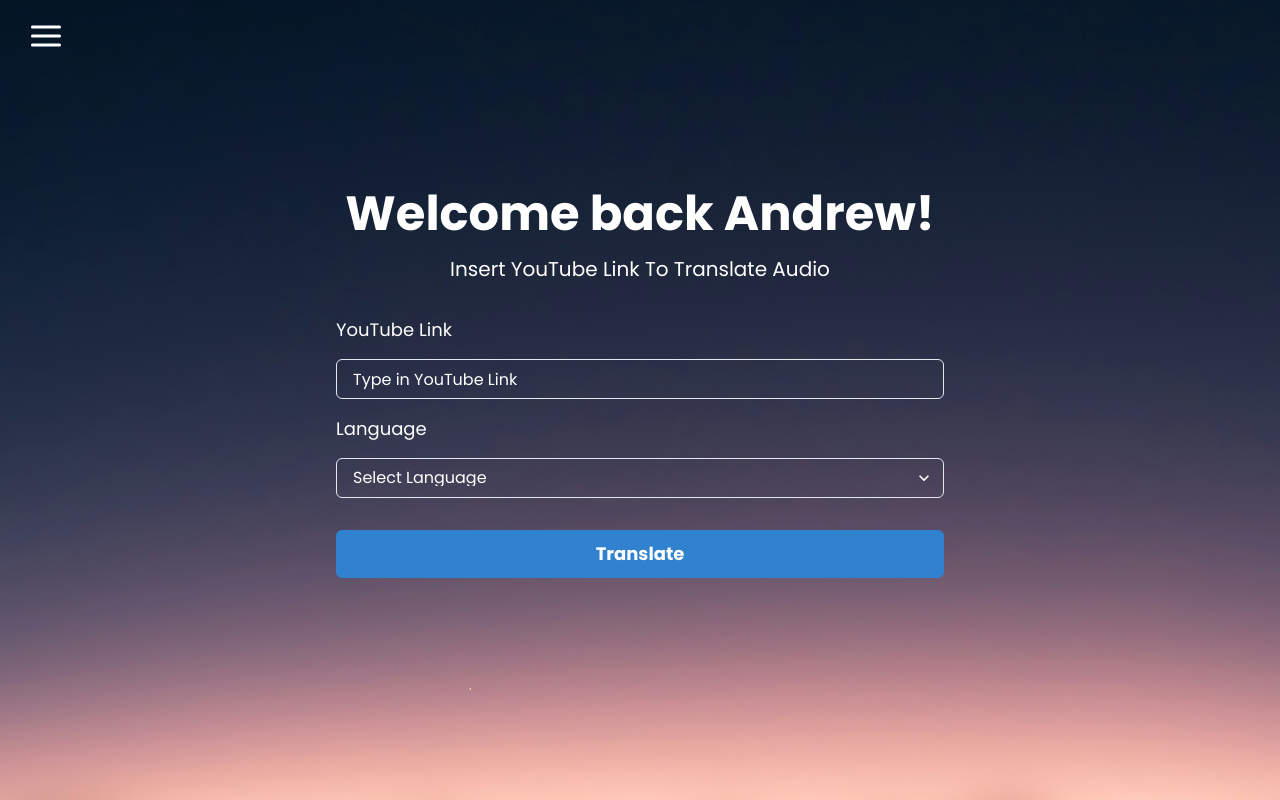
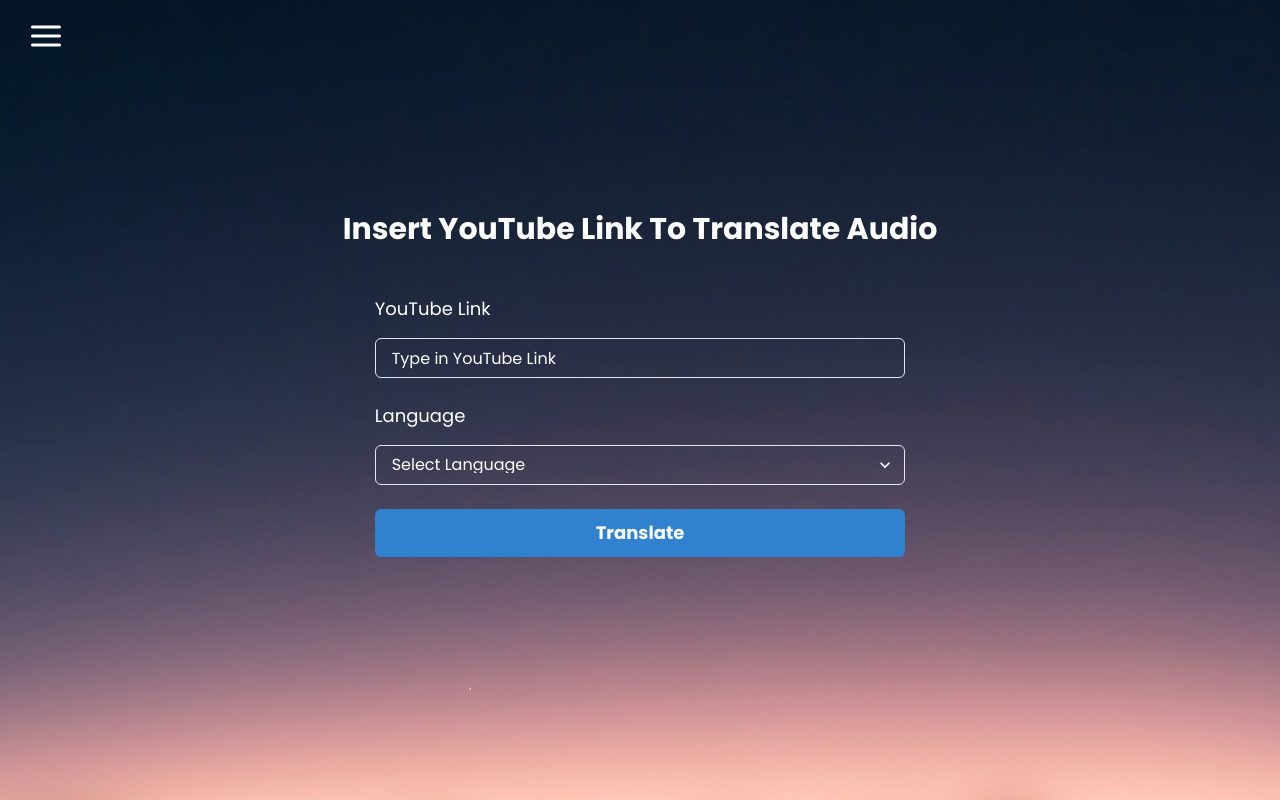
Before and after one commit to wxp02/LinguaStream, a React (Create React App) app in the folder frontend/: page /home in a window 1280 px wide. Built offline with nearby package versions, Linux system fonts and the light colour scheme.

Commit message:
Home page logic revamp

```diff
--- a/frontend/public/index.html
+++ b/frontend/public/index.html
@@ -2,7 +2,7 @@
 <html lang="en">
   <head>
     <meta charset="utf-8" />
-    <link rel="icon" href="%PUBLIC_URL%/favicon.ico" />
+    <link rel="icon" href="./landing-page.png" />
     <meta name="viewport" content="width=device-width, initial-scale=1" />
     <meta name="theme-color" content="#000000" />
     <meta
@@ -28,7 +28,7 @@
   </head>
   <body>
     <noscript>You need to enable JavaScript to run this app.</noscript>
-    <div id="root" style="height: 100vh; width: 100vw;"></div>
+    <div id="root" style="height: 100vh; width: 100vw"></div>
     <!--
       This HTML file is a template.
       If you open it directly in the browser, you will see an empty page.
--- /dev/null
+++ b/frontend/src/components/CustomHamburgerIcon.js
@@ -0,0 +1,21 @@
+import React from "react";
+import { IconButton } from "@chakra-ui/react";
+import { HamburgerIcon } from "@chakra-ui/icons";
+
+export default function CustomHamburgerIcon({ onOpen }) {
+  return (
+    <IconButton
+      icon={<HamburgerIcon />}
+      aria-label="Open Menu"
+      onClick={onOpen}
+      color="white"
+      backgroundColor="transparent"
+      _hover={{ bg: "transparent", opacity: 0.8 }}
+      _active={{ bg: "transparent" }}
+      sx={{ fontSize: "36px", padding: "12px" }}
+      position="absolute"
+      top="4"
+      left="4"
+    />
+  );
+}
--- /dev/null
+++ b/frontend/src/components/HomePageInputs.js
@@ -0,0 +1,77 @@
+import React from "react";
+import { Box, Text, Input, Select, Button } from "@chakra-ui/react";
+
+export default function HomePageInputs({
+  youtubeLink,
+  setYoutubeLink,
+  language,
+  setLanguage,
+  celebrityVoice,
+  setCelebrityVoice,
+  handleTranslate,
+}) {
+  return (
+    <Box width="full" maxW="2xl" p="8" borderRadius="lg">
+      {/* Enter Youtube link */}
+      <Text fontSize="lg" color="white" textAlign="left">
+        YouTube Link
+      </Text>
+      <Input
+        placeholder="Type in YouTube Link"
+        value={youtubeLink}
+        onChange={(e) => setYoutubeLink(e.target.value)}
+        _placeholder={{
+          opacity: 1,
+          color: "white",
+          fontFamily: "Poppins",
+        }}
+        mb="6"
+        style={{ color: "white", fontFamily: "Poppins" }}
+      />
+
+      {/* Select language */}
+      <Text fontSize="lg" color="white" textAlign="left" mb="4">
+        Language
+      </Text>
+      <Select
+        placeholder="Select Language"
+        value={language}
+        onChange={(e) => setLanguage(e.target.value)}
+        color="white"
+        mb="6"
+      >
+        <option value="English">English</option>
+        <option value="Chinese">Chinese</option>
+        <option value="French">French</option>
+      </Select>
+
+      {/* Conditional rendering of Celebrity Voice based on language selection */}
+      {language === "English" && (
+        <>
+          <Text fontSize="lg" color="white" textAlign="left" mb="4">
+            Celebrity Voice
+          </Text>
+          <Select
+            placeholder="No Celebrity Voice"
+            value={celebrityVoice}
+            onChange={(e) => setCelebrityVoice(e.target.value)}
+            color="white"
+            mb="8"
+          >
+            <option value="Obama">Obama</option>
+            <option value="Gordon Ramsay">Gordon Ramsay</option>
+          </Select>
+        </>
+      )}
+
+      <Button
+        colorScheme="blue"
+        size="lg"
+        width="full"
+        onClick={handleTranslate}
+      >
+        Translate
+      </Button>
+    </Box>
+  );
+}
--- a/frontend/src/pages/HomePage.js
+++ b/frontend/src/pages/HomePage.js
@@ -1,121 +1,102 @@
 import React, { useState } from "react";
 import {
-  Input,
-  Select,
   Button,
   Box,
   Heading,
   Text,
   useDisclosure,
-  IconButton,
+  Image,
+  VStack,
   Spinner,
   Center,
+  Alert,
+  AlertIcon,
 } from "@chakra-ui/react";
-import { HamburgerIcon } from "@chakra-ui/icons";
 import { motion } from "framer-motion";
 import Sidebar from "../components/Sidebar";
+import CustomHamburgerIcon from "../components/CustomHamburgerIcon";
+import HomePageInputs from "../components/HomePageInputs";
 
 export default function HomePage() {
   const { isOpen, onOpen, onClose } = useDisclosure();
-  const [loading, setLoading] = useState(false);
   const [youtubeLink, setYoutubeLink] = useState("");
   const [language, setLanguage] = useState("");
+  const [celebrityVoice, setCelebrityVoice] = useState("");
+  const [videoDetails, setVideoDetails] = useState(null);
+  const [loading, setLoading] = useState(false);
+  const [error, setError] = useState("");
+
+  const getYouTubeVideoId = (url) => {
+    const regex =
+      /(?:youtube\.com\/(?:[^\/\n\s]+\/\S+\/|\S*?v=|embed\/)|youtu\.be\/)([a-zA-Z0-9_-]{11})/;
+    const match = url.match(regex);
+    return match ? match[1] : null;
+  };
 
   const handleTranslate = async () => {
+    setError(""); // Clear any previous errors
+    if (!youtubeLink) {
+      setError("Please enter a YouTube link.");
+      return;
+    }
+    if (!language) {
+      setError("Please select a language before translating.");
+      return;
+    }
+
     setLoading(true);
-    try {
-      const response = await fetch("http://127.0.0.1:5000/translate", {
-        method: "POST",
-        headers: {
-          "Content-Type": "application/json",
-        },
-        body: JSON.stringify({
-          youtube_link: youtubeLink,
-          language: language,
-        }),
+    setTimeout(() => {
+      const videoId = getYouTubeVideoId(youtubeLink);
+      if (!videoId) {
+        setError("Invalid YouTube link. Please check and try again.");
+        setLoading(false);
+        return;
+      }
+      const thumbnail = `https://img.youtube.com/vi/${videoId}/0.jpg`;
+      const title = "Dynamic Video Title"; // Placeholder, fetch this dynamically
+
+      setVideoDetails({
+        thumbnail,
+        title,
+        language,
+        celebrityVoice: language === "English" ? celebrityVoice : "",
       });
-      const data = await response.json();
-      console.log("Translation complete:", data);
-    } catch (error) {
-      console.error("Error:", error);
-    }
       setLoading(false);
+    }, 2000);
+  };
+
+  const handleReset = () => {
+    setVideoDetails(null);
+    setYoutubeLink("");
+    setLanguage("");
+    setCelebrityVoice("");
+    setError(""); // Clear error on reset
   };
 
   return (
     <div className="min-h-screen bg-my-image bg-cover bg-center">
       <Box className="flex flex-col items-center justify-center p-4 bg-gray-900 bg-opacity-0 min-h-screen">
-        <IconButton
-          icon={<HamburgerIcon />}
-          aria-label="Open Menu"
-          onClick={onOpen}
-          color="white"
-          backgroundColor="transparent"
-          _hover={{ bg: "transparent", opacity: 0.8 }}
-          _active={{ bg: "transparent" }}
-          sx={{ fontSize: "36px", padding: "12px" }}
-          position="absolute"
-          top="4"
-          left="4"
-        />
+        <CustomHamburgerIcon onOpen={onOpen} />
         <Sidebar isOpen={isOpen} onClose={onClose} />
         <motion.div
           initial={{ opacity: 0 }}
           animate={{ opacity: 1 }}
           transition={{ duration: 1 }}
         >
+          <Box className="mb-4">
+            <Heading fontSize="3xl" color="white">
+              Insert YouTube Link To Translate Audio
+            </Heading>
+          </Box>
           <Box className="justify-center text-center">
-            <Heading as="h1" size="2xl" color="white" mb="4">
-              Welcome back Andrew!
-            </Heading>
-            <Text fontSize="xl" color="white">
-              Insert YouTube Link To Translate Audio
-            </Text>
-          </Box>
-        </motion.div>
-        {!loading ? (
-          <Box width="full" maxW="2xl" p="8" borderRadius="lg">
-            <Text fontSize="lg" color="white">
-              YouTube Link
-            </Text>
-            <Input
-              placeholder="Type in YouTube Link"
-              value={youtubeLink}
-              onChange={(e) => setYoutubeLink(e.target.value)}
-              _placeholder={{
-                opacity: 1,
-                color: "white",
-                fontFamily: "Poppins",
-              }}
-              mb="4"
-              style={{ color: "white", fontFamily: "Poppins" }}
-            />
-            <Text fontSize="lg" mb="4" color="white">
-              Language
-            </Text>
-            <Select
-              placeholder="Select Language"
-              value={language}
-              onChange={(e) => setLanguage(e.target.value)}
-              color="white"
-              mb="8"
-            >
-              <option value="English">English</option>
-              <option value="Chinese">Chinese</option>
-              <option value="French">French</option>
-              <option value="Korean">Korean</option>
-            </Select>
-            <Button
-              colorScheme="blue"
-              size="lg"
-              width="full"
-              onClick={handleTranslate}
-            >
-              Translate
-            </Button>
-          </Box>
-        ) : (
-          <Center w="full" h="full" position="absolute" top="0" left="0">
+            {error && (
+              <Alert status="error" mb="4">
+                <AlertIcon />
+                {error}
+              </Alert>
+            )}
+            {loading ? (
+              <Center>
                 <Spinner
                   size="xl"
                   thickness="4px"
@@ -124,7 +105,44 @@
                   color="blue.500"
                 />
               </Center>
+            ) : videoDetails ? (
+              <VStack spacing={4}>
+                <Image
+                  src={videoDetails.thumbnail}
+                  alt="Video Thumbnail"
+                  boxSize="300px"
+                  objectFit="cover"
+                  borderRadius="lg"
+                />
+                <Text fontSize="lg" color="white">
+                  Title: {videoDetails.title}
+                </Text>
+                <Text fontSize="lg" color="white">
+                  Language: {videoDetails.language}
+                </Text>
+                {videoDetails.language === "English" &&
+                  videoDetails.celebrityVoice && (
+                    <Text fontSize="lg" color="white">
+                      Celebrity Voice: {videoDetails.celebrityVoice}
+                    </Text>
                   )}
+                <Button colorScheme="blue" onClick={handleReset}>
+                  Back
+                </Button>
+              </VStack>
+            ) : (
+              <HomePageInputs
+                youtubeLink={youtubeLink}
+                setYoutubeLink={setYoutubeLink}
+                language={language}
+                setLanguage={setLanguage}
+                celebrityVoice={celebrityVoice}
+                setCelebrityVoice={setCelebrityVoice}
+                handleTranslate={handleTranslate}
+              />
+            )}
+          </Box>
+        </motion.div>
       </Box>
     </div>
   );
```
Lines whose indentation alone changed are shown as unchanged.
